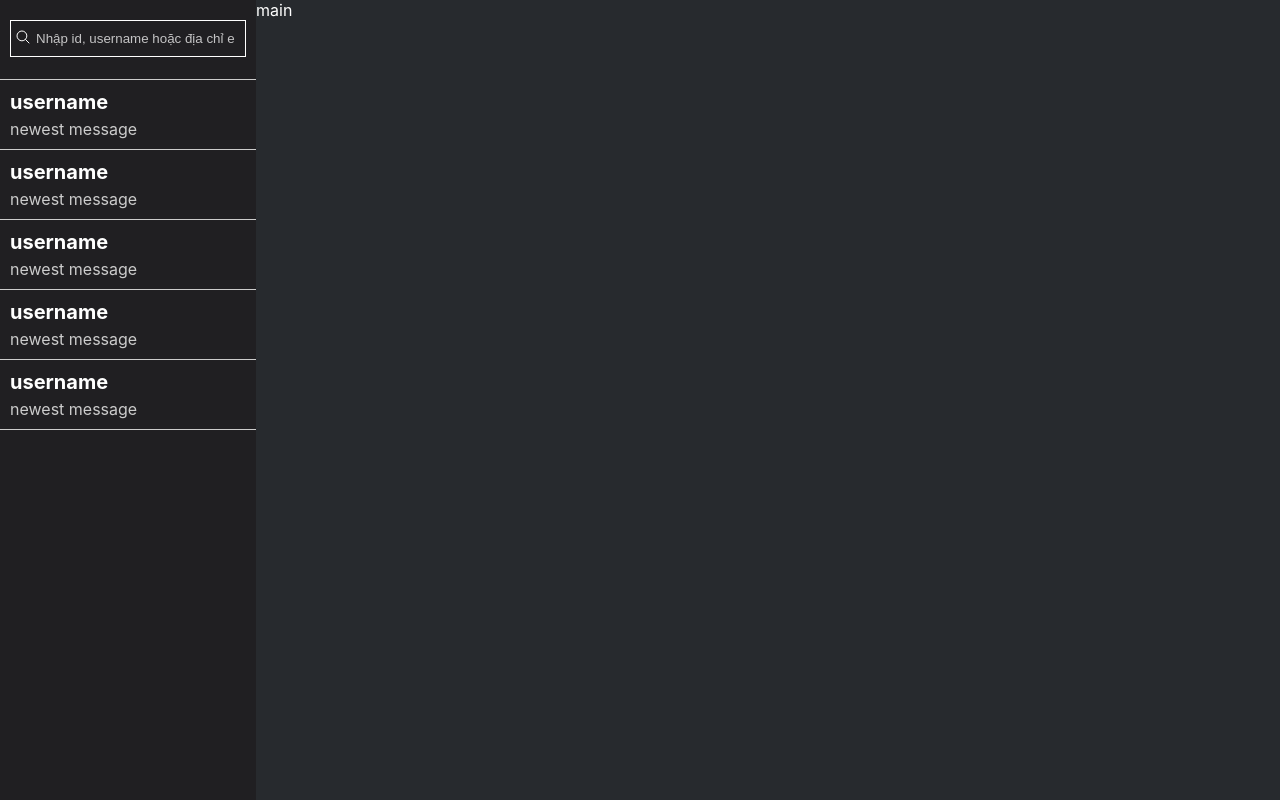
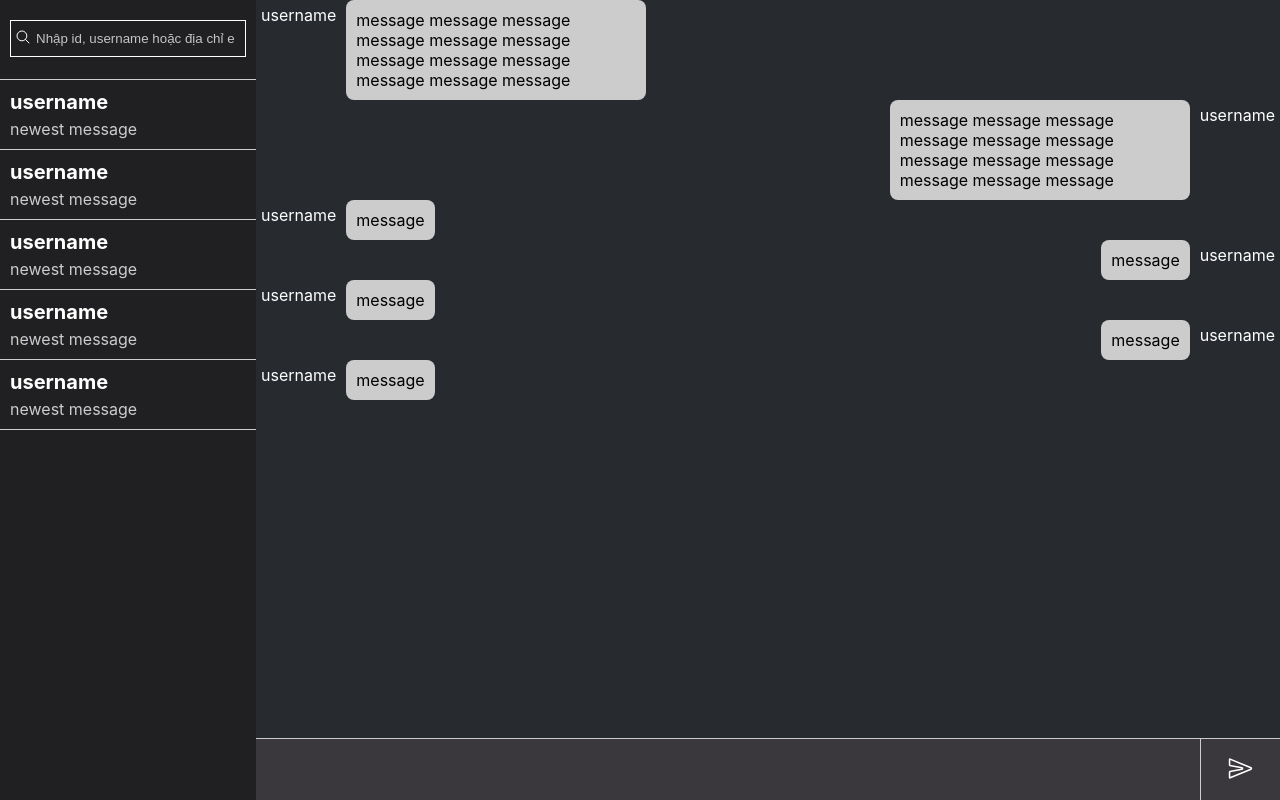
Before and after one commit to buiduclong0511/chatting-fe, a React (Create React App) app: page / in a window 1280 px wide. Built offline with nearby package versions, Linux system fonts and the light colour scheme.

Commit message:
list message

```diff
--- /dev/null
+++ b/src/Components/Message/index.jsx
@@ -0,0 +1,49 @@
+import styled from "styled-components";
+
+export const Message = ({
+    isMe = false,
+    username = "",
+    message = ""
+}) => {
+    return (
+        <Container isMe={isMe}>
+            {isMe ? (
+                <>
+                    <div className="message">
+                        {message}
+                    </div>
+                    <div className="username">
+                        {username}
+                    </div>
+                </>
+            ) : (
+                <>
+                    <div className="username">
+                        {username}
+                    </div>
+                    <div className="message">
+                        {message}
+                    </div>
+                </>
+            )}
+        </Container>
+    );
+};
+
+const Container = styled.div`
+    display: flex;
+    justify-content: ${p => p.isMe ? "flex-end" : "flex-start"};
+
+    .message {
+        max-width: 300px;
+        background-color: #ccc;
+        padding: 10px;
+        border-radius: 8px;
+        color: #000;
+        margin: 0 5px;
+    }
+
+    .username {
+        padding: 5px;
+    }
+`;
--- /dev/null
+++ b/src/Components/Welcome/index.jsx
@@ -0,0 +1,31 @@
+import styled from "styled-components";
+
+export const Welcome = ({
+    username = ""
+}) => {
+    return (
+        <Container>
+            <div className="content">
+                <p className="welcomeHeading">Welcome!</p>
+                <p className="username">{username}</p>
+            </div>
+        </Container>
+    );
+};
+
+const Container = styled.div`
+    display: flex;
+    flex-direction: column;
+    align-items: center;
+    min-height: 100vh;
+
+    .welcomeHeading {
+        margin-top: 100px;
+        font-size: 50px;
+    }
+
+    .username {
+        font-size: 25px;
+        font-weight: 700;
+    }
+`;
--- a/src/Components/index.js
+++ b/src/Components/index.js
@@ -2,3 +2,5 @@ export * from "./Input";
 export * from "./Button";
 export * from "./Sidebar";
 export * from "./Conversation";
+export * from "./Welcome";
+export * from "./Message";
--- a/src/Containers/AppScreen/index.jsx
+++ b/src/Containers/AppScreen/index.jsx
@@ -1,14 +1,65 @@
+import { useState } from "react";
 import styled from "styled-components";
-import { Sidebar } from "../../Components";
+import { Message, Sidebar, Welcome } from "../../Components";
 
 export const AppScreen = () => {
+    const [firstTimeAccess, setFirstTimeAccess] = useState(false);
+
     return (
         <Container>
             <div className="sidebar">
                 <Sidebar />
             </div>
             <div className="main">
-                main
+                {firstTimeAccess ? (
+                    <Welcome username="Bùi Đức Long" />
+                ) : (
+                    <>
+                        <div className="listMessage">
+                            <Message
+                                username="username"
+                                message="message message message message message message message message message message message message "
+                            />
+                            <Message
+                                isMe
+                                username="username"
+                                message="message message message message message message message message message message message message "
+                            />
+                            <Message
+                                username="username"
+                                message="message"
+                            />
+                            <Message
+                                isMe
+                                username="username"
+                                message="message"
+                            />
+                            <Message
+                                username="username"
+                                message="message"
+                            />
+                            <Message
+                                isMe
+                                username="username"
+                                message="message"
+                            />
+                            <Message
+                                username="username"
+                                message="message"
+                            />
+                        </div>
+                        <div className="inputMessage">
+                            <div className="input">
+                                <input type="text" />
+                            </div>
+                            <div className="btn">
+                                <button className="sendBtn">
+                                    <ion-icon name="send-outline"></ion-icon>
+                                </button>
+                            </div>
+                        </div>
+                    </>
+                )}
             </div>
         </Container>
     );
@@ -24,5 +75,71 @@ const Container = styled.div`
 
     .main {
         flex: 4;
+        height: 100vh;
+        display: flex;
+        flex-direction: column;
+
+        .listMessage {
+            flex: 1;
+            overflow-y: scroll;
+
+            /* width */
+            &::-webkit-scrollbar {
+                width: 5px;
+            }
+
+            /* Track */
+            &::-webkit-scrollbar-track {
+                background: #ccc;
+            }
+
+            /* Handle */
+            &::-webkit-scrollbar-thumb {
+                background: #888;
+            }
+
+            /* Handle on hover */
+            &::-webkit-scrollbar-thumb:hover {
+                background: #555;
+            }
+        }
+
+        .inputMessage {
+            display: flex;
+            background-color: #3b383d;
+            border-top: 1px solid #ccc;
+
+            .input {
+                flex: 1;
+
+                input {
+                    background-color: transparent;
+                    width: 100%;
+                    border: none;
+                    outline: none;
+                    padding: 20px;
+                    color: #fff;
+                    font-size: 18px;
+                }
+            }
+
+            .btn {
+                width: 80px;
+
+                button {
+                    width: 100%;
+                    height: 100%;
+                    cursor: pointer;
+                    background-color: transparent;
+                    border: none;
+                    border-left: 1px solid #ccc;
+
+                    ion-icon {
+                        font-size: 25px;
+                        color: #fff;
+                    }
+                }
+            }
+        }
     }
 `;
```
